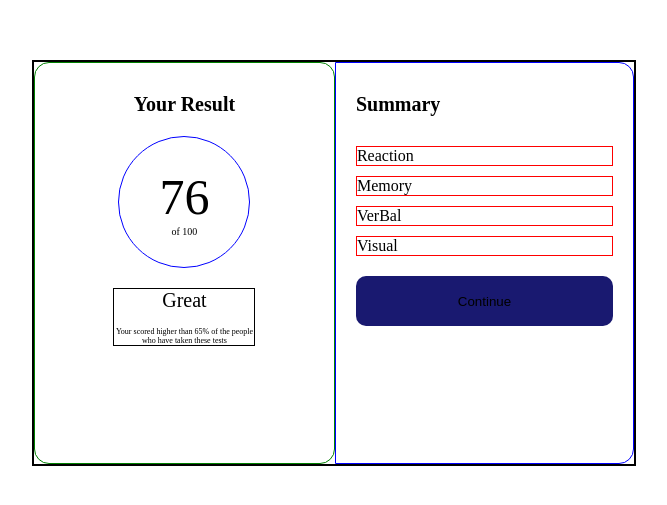
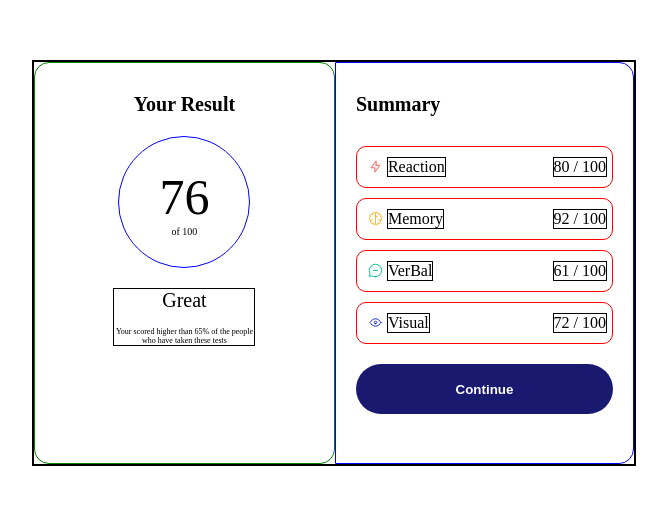
Before and after one commit to Yang-zzz/Practice_Frontend_Mentor, a plain HTML site: page results-summary-component-main/index.html in a window 1280 px wide. Shown: the part 137-642 px from the top of the page, without its empty margins (306-973 px from the left). Drawn offline with Linux system fonts and the light colour scheme; files whose address does not match are found by name.

Commit message:
result-summary-component-main_디테일 작업

```diff
--- a/results-summary-component-main/index.html
+++ b/results-summary-component-main/index.html
@@ -30,10 +30,34 @@
       <section class="summary-wrapp">
         <h1>Summary</h1>
         <ul class="summary-list-wrapp">
-          <li class="summary-list">Reaction</li>
-          <li class="summary-list">Memory</li>
-          <li class="summary-list">VerBal</li>
-          <li class="summary-list">Visual</li>
+          <li class="summary-list">
+            <span class="summary-list-text">Reaction</span>
+            <div class="summary-fountain-wrapp">
+              <span class="summary-list-son">80</span>
+              <span class="summary-list-parents">/ 100</span>
+            </div>
+          </li>
+          <li class="summary-list">
+            <span class="summary-list-text">Memory</span>
+            <div class="summary-fountain-wrapp">
+              <span class="summary-list-son">92</span>
+              <span class="summary-list-parents">/ 100</span>
+            </div>
+          </li>
+          <li class="summary-list">
+            <span class="summary-list-text">VerBal</span>
+            <div class="summary-fountain-wrapp">
+              <span class="summary-list-son">61</span>
+              <span class="summary-list-parents">/ 100</span>
+            </div>
+          </li>
+          <li class="summary-list">
+            <span class="summary-list-text">Visual</span>
+            <div class="summary-fountain-wrapp">
+              <span class="summary-list-son">72</span>
+              <span class="summary-list-parents">/ 100</span>
+            </div>
+          </li>
         </ul>
         <button>Continue</button>
       </section>
--- a/results-summary-component-main/style.css
+++ b/results-summary-component-main/style.css
@@ -87,12 +87,59 @@ body {
 
 .summary-list {
   margin-top: 10px;
+  display: flex;
+  justify-content: space-between;
+  align-items: center;
+  height: 40px;
+  border-radius: 10px;
   border: 1px solid red;
 }
 
+.summary-list-text {
+  margin-left: 30px;
+  border: 1px solid #000;
+  position: relative;
+}
+
+.summary-fountain-wrapp {
+  border: 1px solid #000;
+  margin-right: 5px;
+}
+.summary-list-text::before {
+  content: "";
+  position: absolute;
+  display: inline-block;
+  background: no-repeat center left / contain;
+  left: -20px;
+  top: 1px;
+  width: 15px;
+  height: 15px;
+}
+.summary-list:nth-child(1) .summary-list-text::before {
+  background-image: url(./assets/images/icon-reaction.svg);
+}
+
+.summary-list:nth-child(2) .summary-list-text::before {
+  background-image: url(./assets/images/icon-memory.svg);
+}
+
+.summary-list:nth-child(3) .summary-list-text::before {
+  background-image: url(./assets/images/icon-verbal.svg);
+}
+
+.summary-list:nth-child(4) .summary-list-text::before {
+  background-image: url(./assets/images/icon-visual.svg);
+}
+
+.summary-list-son {
+}
+.summary-list-parents {
+}
 .summary-wrapp button {
-    border-radius: 10px;
-    border-style: none;
-    height: 50px;
-    background-color:midnightblue
+  font-weight: 700;
+  border-radius: 30px;
+  border-style: none;
+  height: 50px;
+  color: #fff;
+  background-color: midnightblue;
 }
```
Also changed, not shown: results-summary-component-main/style.min.css (added), 1 other file.
